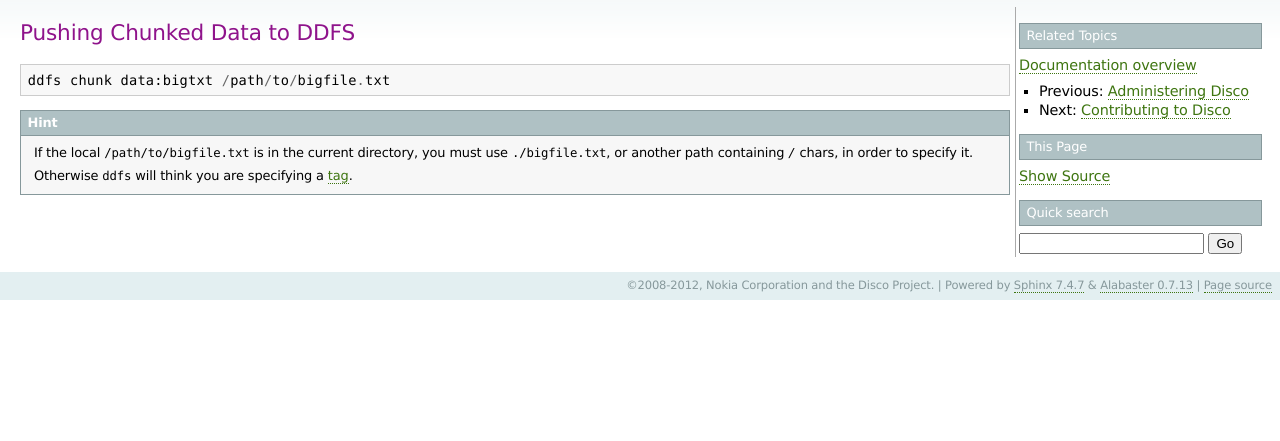
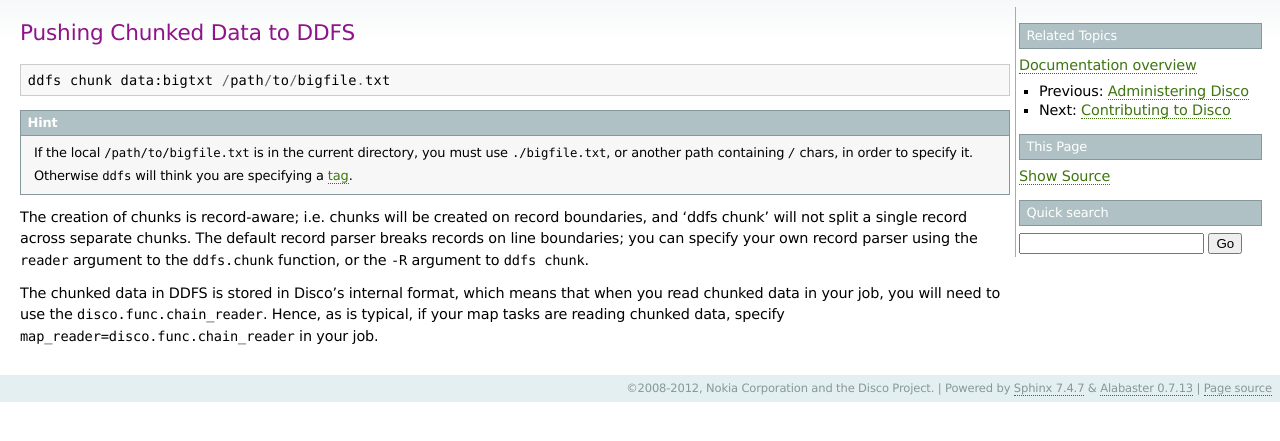
Before and after one commit to discoproject/disco, a Sphinx documentation site: the page built from doc/howto/chunk.rst, in a window 1280 px wide. Shown: the top 441 px of the page. Built offline with Sphinx 7.4.7, drawn with Linux system fonts in a browser that asks for light colours.

Commit message:
Clarify documentation on use of chunked data.

```diff
--- a/doc/howto/chunk.rst
+++ b/doc/howto/chunk.rst
@@ -11,3 +11,16 @@ Pushing Chunked Data to DDFS
           you must use ``./bigfile.txt``, or another path containing `/` chars,
           in order to specify it.
           Otherwise :mod:`ddfs <ddfscli>` will think you are specifying a :ref:`tag <tags>`.
+
+The creation of chunks is record-aware; i.e. chunks will be created on
+record boundaries, and 'ddfs chunk' will not split a single record
+across separate chunks.  The default record parser breaks records on
+line boundaries; you can specify your own record parser using the
+``reader`` argument to the ``ddfs.chunk`` function, or the ``-R``
+argument to ``ddfs chunk``.
+
+The chunked data in DDFS is stored in Disco's internal format, which
+means that when you read chunked data in your job, you will need to
+use the ``disco.func.chain_reader``.  Hence, as is typical, if your
+map tasks are reading chunked data, specify
+``map_reader=disco.func.chain_reader`` in your job.
```
